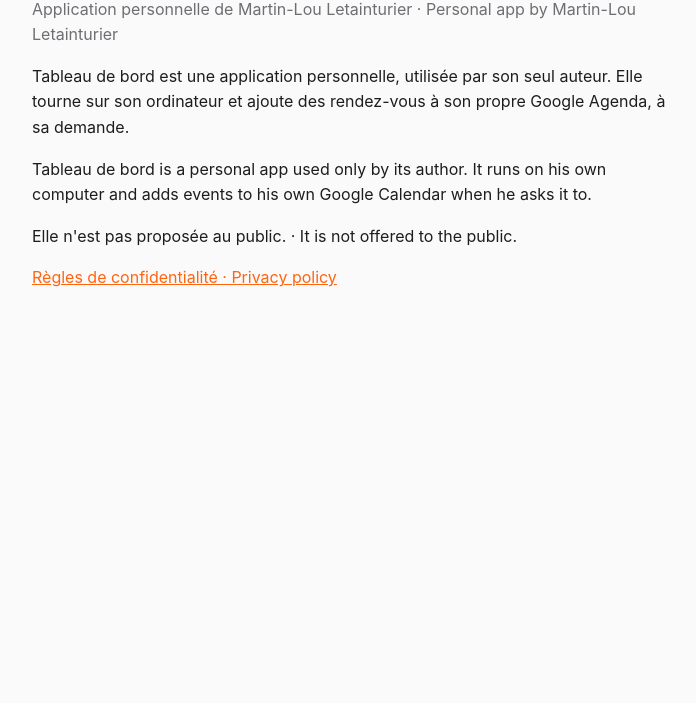
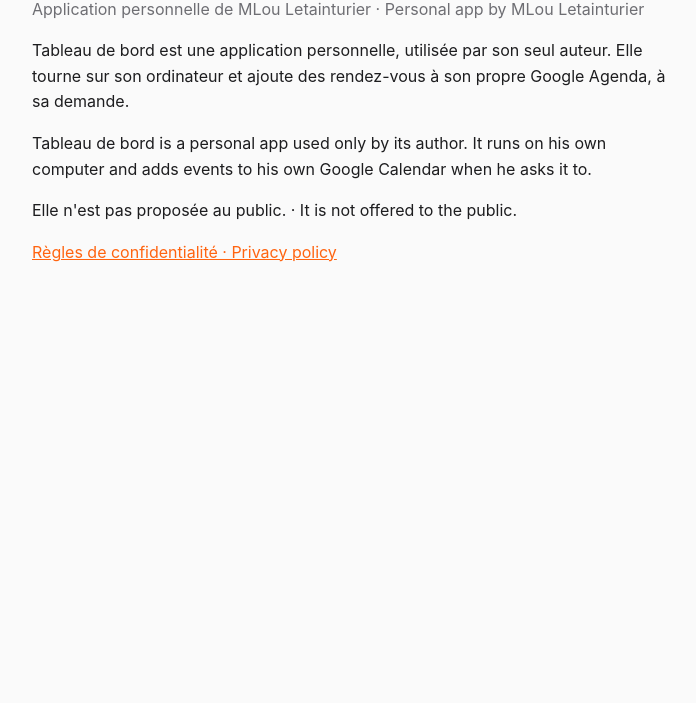
Before and after one commit to mlouletainturier/tableau-de-bord-app, a plain HTML site: page index.html in a window 1280 px wide. Shown: the part 97-800 px from the top of the page, without its empty margins (288-984 px from the left). Drawn offline with Linux system fonts and the light colour scheme.

Commit message:
Update author name in index.html

```diff
--- a/index.html
+++ b/index.html
@@ -3,7 +3,7 @@
 <title>Tableau de bord</title><style>:root{color-scheme:light dark;--fond:#fafafa;--texte:#1d1d1f;--discret:#6e6e73}@media (prefers-color-scheme:dark){:root{--fond:#161618;--texte:#f2f2f4;--discret:#a1a1a6}}body{margin:0;background:var(--fond);color:var(--texte);font:16px/1.6 -apple-system,system-ui,sans-serif}main{max-width:640px;margin:0 auto;padding:48px 20px}h1{font-size:26px;margin:0 0 4px}p.sous{color:var(--discret);margin-top:0}h2{font-size:17px;margin-top:28px}a{color:#ff6410}</style></head>
 <body><main>
 <h1>Tableau de bord</h1>
-<p class="sous">Application personnelle de Martin-Lou Letainturier · <span lang="en">Personal app by Martin-Lou Letainturier</span></p>
+<p class="sous">Application personnelle de MLou Letainturier · <span lang="en">Personal app by MLou Letainturier</span></p>
 <p>Tableau de bord est une application personnelle, utilisée par son seul auteur. Elle tourne sur son ordinateur et ajoute des rendez-vous à son propre Google Agenda, à sa demande.</p>
 <p lang="en">Tableau de bord is a personal app used only by its author. It runs on his own computer and adds events to his own Google Calendar when he asks it to.</p>
 <p>Elle n'est pas proposée au public. · <span lang="en">It is not offered to the public.</span></p>
```
